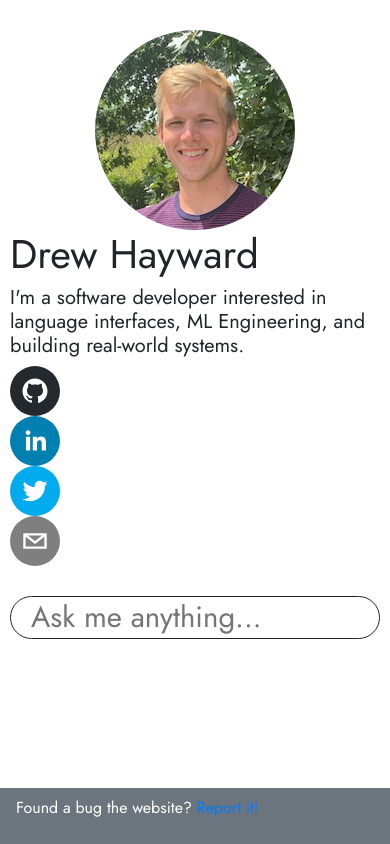
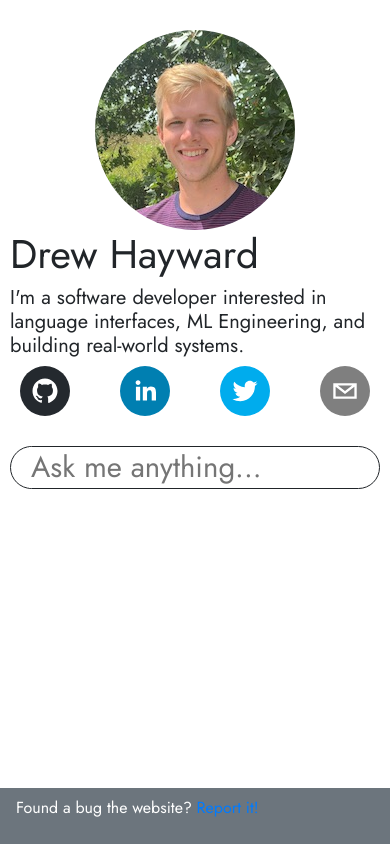
Before and after one commit to drewhayward/drewhayward.github.io, a React (Create React App) app: page /#/ in a window 390 px wide. Built offline with nearby package versions, Linux system fonts and the light colour scheme; a web font is replaced by a local one.

Commit message:
fix scaling on mobile

```diff
--- a/src/components/DialogHistory.js
+++ b/src/components/DialogHistory.js
@@ -7,17 +7,16 @@ const DialogHistory = (props) => {
     let history = props.history
 
     const dialogHistory = history.map((pair, index) => (
-        <Row>
+        <Row key={index}>
             <Col>
-                <Row>
-                    <Col md="6">
-                        <p>{pair.question}</p>
+                <Row className="justify-content-start">
+                    <Col className="col-8 text-left">
+                        {pair.answer}
                     </Col>
                 </Row>
                 <Row className="justify-content-end">
-                    <Col md="6">
-                        {pair.answer}
-                        {/* <Typist cursor={{ hideWhenDone: true }}>{pair.answer}</Typist> */}
+                    <Col className="col-8 text-right">
+                        <p>{pair.question}</p>
                     </Col>
                 </Row>
             </Col>
@@ -32,4 +31,14 @@ const DialogHistory = (props) => {
     )
 }
 
+const interBubbleStyle = {
+    "backgroundColor": "lightblue",
+    "borderRadius": "10px"
+}
+
+const aiBubbleStyle = {
+    "backgroundColor": "lightblue",
+    "borderRadius": "10px"
+}
+
 export default DialogHistory
--- a/src/components/SocialLinks.js
+++ b/src/components/SocialLinks.js
@@ -4,16 +4,16 @@ import { SocialIcon } from 'react-social-icons'
 
 const SocialLinks = () => (
     <Row className="justify-content-space-between">
-        <Col sm="auto">
+        <Col xs="3"  className="text-center">
             <SocialIcon network="github" target="_blank" url="https://github.com/drewhayward" />
         </Col>
-        <Col sm="auto">
+        <Col xs="3" className="text-center">
             <SocialIcon network="linkedin" target="_blank" url="https://www.linkedin.com/in/drew-hayward-b25886133/" />
         </Col>
-        <Col sm="auto">
+        <Col xs="3" className="text-center">
             <SocialIcon network="twitter" target="_blank" url="https://twitter.com/thedrewhayward" />
         </Col>
-        <Col sm="auto">
+        <Col xs="3" className="text-center">
             <SocialIcon network="email" target="_blank" url="mailto:d.andrew.hayward@gmail.com" />
         </Col>
     </Row>
--- a/src/pages/Home.js
+++ b/src/pages/Home.js
@@ -25,7 +25,7 @@ class Home extends React.Component {
     }
 
     fetchQuestionAnswer(text) {
-        axios.post("http://localhost:8000/question/", {
+        axios.post("http://localhost:8080/question/", {
             'question': text
         }).then((resp) => {
             var answer = resp.data.answer
@@ -45,7 +45,7 @@ class Home extends React.Component {
     render() {
         return (
             <div>
-                <Row className="justify-content-center align-items-center" fluid>
+                <Row className="justify-content-center align-items-center">
                     <Col style={{ 'textAlign': 'left', 'padding': 10, 'paddingTop': 30 }} md="auto" className="justify-items-center">
                         <Row className="justify-content-center align-items-center">
                             <Col md="4">
@@ -53,7 +53,7 @@ class Home extends React.Component {
                                     <Image src={profilePic} roundedCircle fluid />
                                 </Row>
                             </Col>
-                            <Col style={{ 'text-align': 'left' }} md="4">
+                            <Col style={{ 'textAlign': 'left' }} md="4">
                                 <h1>Drew Hayward</h1>
                                 <h5>I'm a software developer interested in language interfaces, ML Engineering, and building real-world systems.</h5>
                                 <SocialLinks />
```
